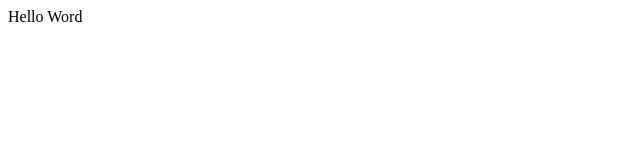
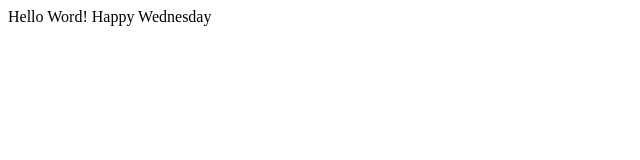
Before and after one commit to Sadnes114/praktyki1, a plain HTML site: page Index.html in a window 1280 px wide. Shown: the whole page, without its empty margins (0-640 px from the left). Drawn offline with Linux system fonts and the light colour scheme.

Commit message:
Dni tygodnia

```diff
--- a/Index.html
+++ b/Index.html
@@ -1,7 +1,12 @@
 <Html>
     <head></head>
     <body>
-      <p>Hello Word </p>
-
+      <p id="Wellcome">Hello Word.</p>
+        <script>
+          const days = ["Sunday", "Monday", "Tuesday", "Wednesday", "Thursday", "Friday", "Saturday"];
+          const Today = new Date();
+          const Dayofweek = days[Today.getDay()];
+         document.getElementById("Wellcome").textContent = `Hello Word! Happy ${Dayofweek}`;
+        </script>
     </body>
 </Html>
```
